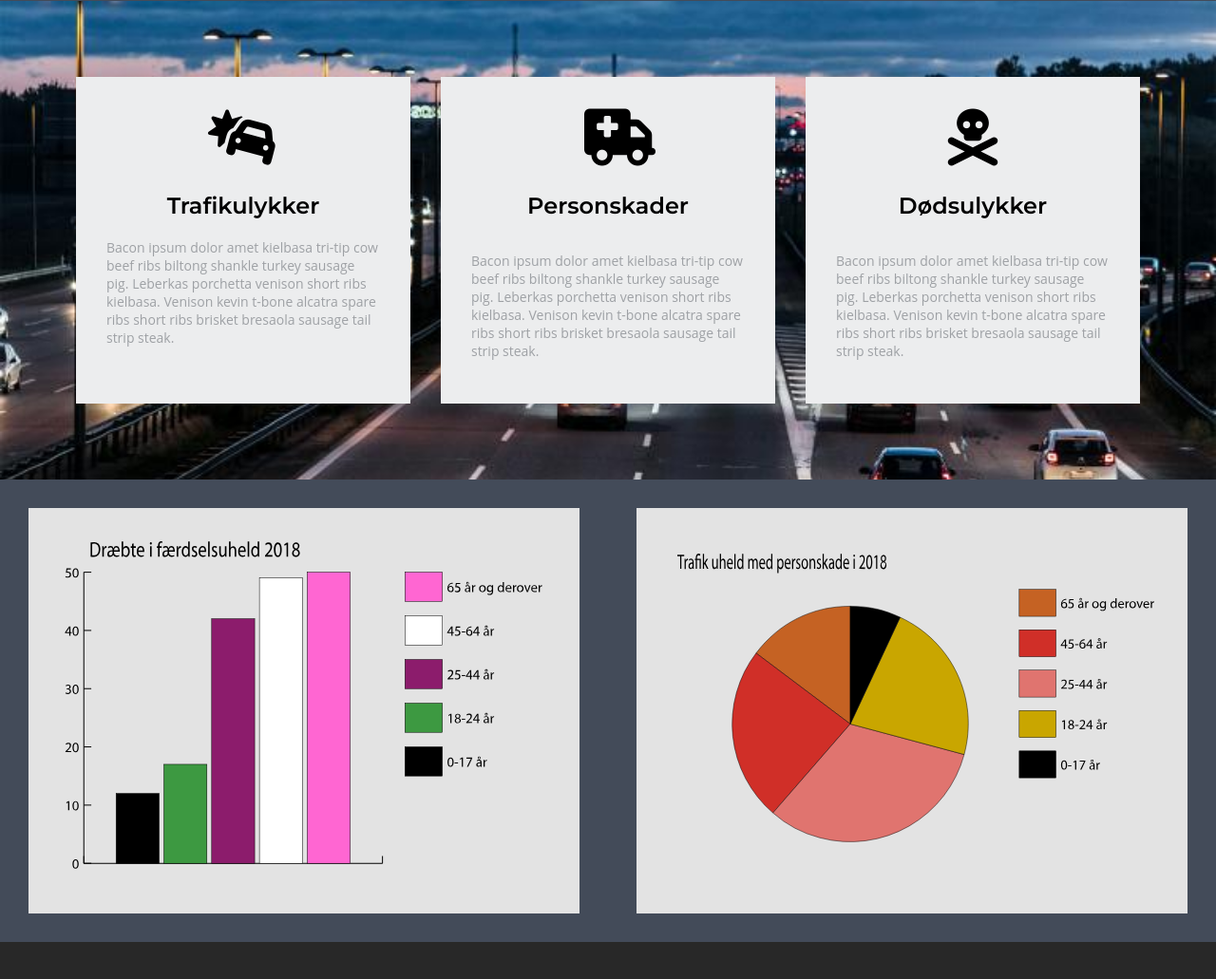
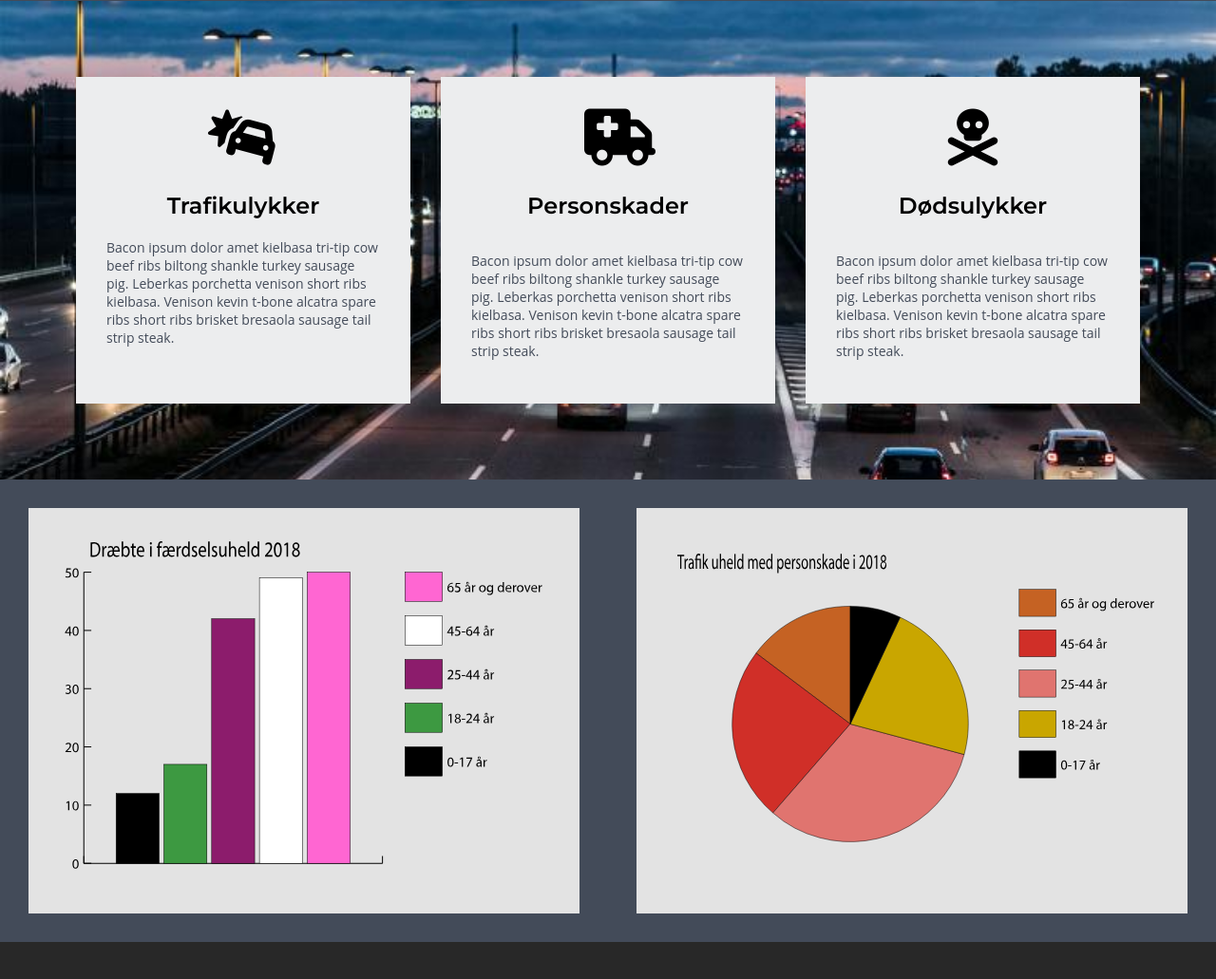
Before and after one commit to fionawray/Sikker-trafik, a plain HTML site: page vaer-smart-mindre-fart.html in a window 1280 px wide. Shown: the part 1448-2479 px from the top of the page at 95% size. Drawn offline with Linux system fonts and the light colour scheme.

Commit message:
color corretction

```diff
--- a/style.css
+++ b/style.css
@@ -358,6 +358,10 @@ button:hover {
     font-family: 'Montserrat', sans-serif;
 }
 
+#info p{
+    color: #434b59;
+}
+
 #info .icons {
     font-size: 60px;
     color: black;
```
